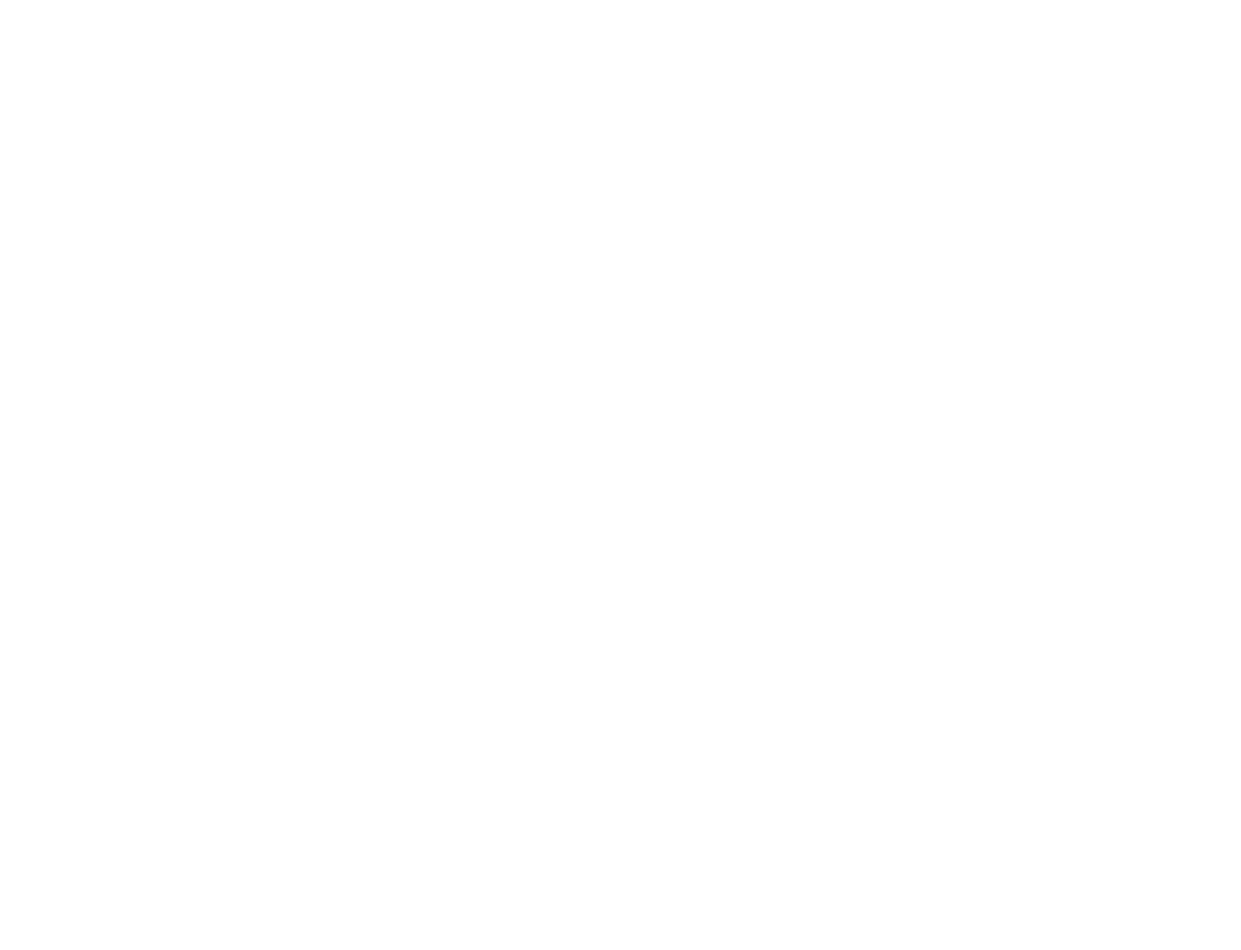
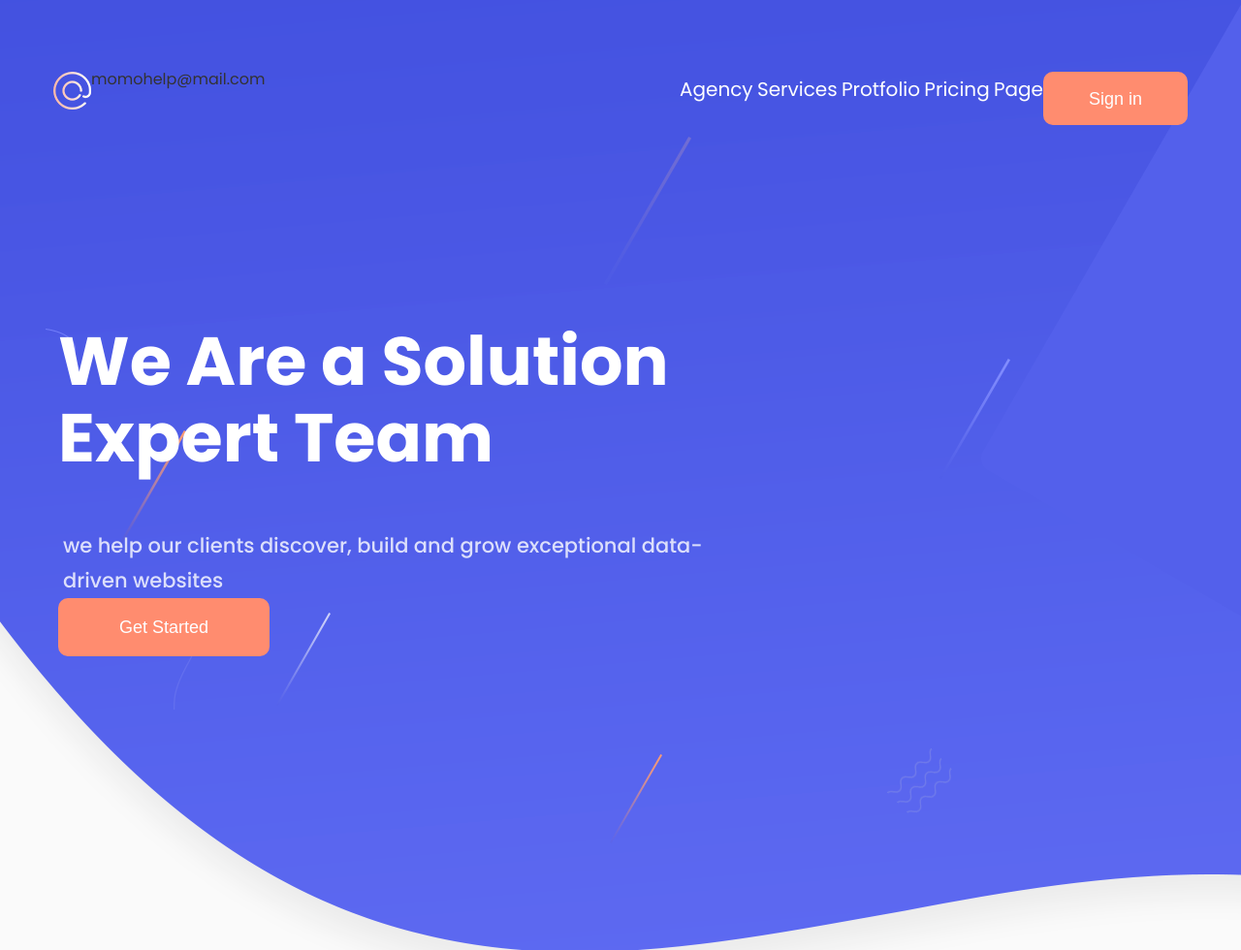
Before and after one commit to Ensive/pds-app, a website: page app/index.html in a window 1280 px wide. Shown: the top 980 px of the page at 97% size. Before the commit the page ends 800 px from the top, so only its background shows below. Drawn offline with nearby package versions, Linux system fonts and the light colour scheme; files that its build step writes are made by us from their sources.

Commit message:
Continuous development * add reset.scss * update index.html (format) * add fonts (google links) * Introduce Headline section and Button component (css)

```diff
--- a/app/index.html
+++ b/app/index.html
@@ -1,55 +1,87 @@
-<!doctype html>
+<!DOCTYPE html>
 <html lang="">
   <head>
-    <meta charset="utf-8">
-    <meta name="description" content="">
-    <meta name="viewport" content="width=device-width, initial-scale=1">
+    <meta charset="utf-8" />
+    <meta name="description" content="" />
+    <meta name="viewport" content="width=device-width, initial-scale=1" />
     <title>ukrainium app</title>
 
-    <link rel="apple-touch-icon" href="apple-touch-icon.png">
+    <link rel="apple-touch-icon" href="apple-touch-icon.png" />
     <!-- Place favicon.ico in the root directory -->
 
     <!-- build:css styles/vendor.css -->
     <!-- bower:css -->
+    <link rel="stylesheet" href="/bower_components/reset-css/reset.css" />
     <!-- endbower -->
     <!-- endbuild -->
 
     <!-- build:css styles/main.css -->
-    <link rel="stylesheet" href="styles/main.css">
+    <link rel="stylesheet" href="styles/main.css" />
     <!-- endbuild -->
 
+    <!-- TODO: use async Webfont loader -->
+    <link
+      href="https://fonts.googleapis.com/css?family=Poppins:400,500,600,700&amp;subset=latin-ext"
+      rel="stylesheet"
+    />
+    <link
+      href="https://fonts.googleapis.com/css?family=Nunito:600"
+      rel="stylesheet"
+    />
   </head>
   <body>
     <!--[if IE]>
-      <p class="browserupgrade">You are using an <strong>outdated</strong> browser. Please <a href="http://browsehappy.com/">upgrade your browser</a> to improve your experience.</p>
+      <p class="browserupgrade">
+        You are using an <strong>outdated</strong> browser. Please
+        <a href="http://browsehappy.com/">upgrade your browser</a> to improve
+        your experience.
+      </p>
     <![endif]-->
 
     <div class="ContainerBackground">
-    <header class="Header Container">
-      <a href="#" class="LogoLink">
-        <img src="" alt="" class="Logo">
-      </a>
-    </header>
+      <header class="Header Container">
+        <a href="#" class="LogoLink">
+          <img src="./images/logo-at.png" alt="" class="Logo" />
+        </a>
+        <span class="HeaderEmail">momohelp@mail.com</span>
+        <nav class="Nav">
+          <a class="NavLink" href="#">Agency</a>
+          <a class="NavLink" href="#">Services</a>
+          <a class="NavLink" href="#">Protfolio</a>
+          <a class="NavLink" href="#">Pricing</a>
+          <a class="NavLink" href="#">Page</a>
+        </nav>
+        <button class="Button">Sign in</button>
+      </header>
+
+      <div class="Headline">
+        <div class="Container">
+          <h1 class="Headline__title ">We Are a Solution Expert Team</h1>
+          <h2 class="Headline__Subtitle">
+            we help our clients discover, build and grow exceptional data-driven
+            websites
+          </h2>
+          <button class="Button Button--headline">Get Started</button>
+        </div>
+      </div>
     </div>
-
-    <!-- <div class="hero-unit">
-      <h1>'Allo, 'Allo!</h1>
-      <p>You now have</p>
-      <ul>
-        <li>HTML5 Boilerplate</li>
-        <li>Sass</li>
-        <li>jQuery</li>
-      </ul>
-    </div> -->
 
     <!-- Google Analytics: change UA-XXXXX-X to be your site's ID. -->
     <script>
-      (function(b,o,i,l,e,r){b.GoogleAnalyticsObject=l;b[l]||(b[l]=
-      function(){(b[l].q=b[l].q||[]).push(arguments)});b[l].l=+new Date;
-      e=o.createElement(i);r=o.getElementsByTagName(i)[0];
-      e.src='https://www.google-analytics.com/analytics.js';
-      r.parentNode.insertBefore(e,r)}(window,document,'script','ga'));
-      ga('create','UA-XXXXX-X');ga('send','pageview');
+      (function(b, o, i, l, e, r) {
+        b.GoogleAnalyticsObject = l;
+        b[l] ||
+          (b[l] = function() {
+            (b[l].q = b[l].q || []).push(arguments);
+          });
+        b[l].l = +new Date();
+        e = o.createElement(i);
+        r = o.getElementsByTagName(i)[0];
+        e.src = "https://www.google-analytics.com/analytics.js";
+        r.parentNode.insertBefore(e, r);
+      })(window, document, "script", "ga");
+      ga("create", "UA-XXXXX-X");
+      ga("send", "pageview");
     </script>
 
     <!-- build:js scripts/vendor.js -->
--- /dev/null
+++ b/app/styles/Headline.scss
@@ -0,0 +1,21 @@
+.Headline {
+  padding: 0 0 0 10px;
+}
+
+.Headline__title {
+  color: #fff;
+  font-size: 70px;
+  font-weight: 700;
+  line-height: 79px;
+  margin: 204px 0 0 0;
+  max-width: 630px; // 621
+}
+
+.Headline__Subtitle {
+  color: rgba(#fff, 0.8);
+  font-size: 21px;
+  font-weight: 500;
+  line-height: 36px;
+  max-width: 723px;
+  margin: 54px 0 0 5px;
+}
--- /dev/null
+++ b/app/styles/components/Button.scss
@@ -0,0 +1,48 @@
+.Button {
+  background-color: #ff8c6f;
+  border-radius: 10px;
+  border: 0;
+  color: #fefeff;
+  cursor: pointer;
+  font-size: 18px;
+  font-weight: 500;
+  height: 55px;
+  line-height: 30px;
+  max-width: 149px;
+  position: relative;
+  width: 100%;
+  z-index: 0;
+  overflow: hidden;
+
+  &:active {
+    transform: translateY(1px);
+    box-shadow: inset 0 2px 3px rgba(0, 0, 0, 0.2);
+  }
+
+  &::before {
+    content: "";
+    background-color: darken(#ff8c6f, 5%);
+    border-radius: 10px;
+    display: block;
+    height: 100%;
+    // left: 110%;
+    position: absolute;
+    top: 0;
+    transform: skew(30deg, 0) translateX(-110%);
+    transition: transform 0.4s ease;
+    // transform: skew(30deg, 0) translateX(-15%);
+    width: 125%;
+    z-index: -1;
+  }
+
+  &:hover::before {
+    // left: -20px;
+    transform: skew(10deg, 0) translateX(-15%);
+  }
+}
+
+.Button--headline {
+  // background-color: #ff846f;
+  height: 60px;
+  max-width: 218px;
+}
--- a/app/styles/main.scss
+++ b/app/styles/main.scss
@@ -8,42 +8,56 @@
 //   padding: 0.2em 0;
 // }
 
-// body {
-//   background: #fafafa;
-//   font-family: 'Helvetica Neue', Helvetica, Arial, sans-serif;
-//   color: #333;
-// }
+// font-family: 'Poppins', sans-serif;
+// font-family: 'Nunito', sans-serif;
+
+body {
+  background: #fafafa;
+  font-family: "Poppins", sans-serif;
+  font-weight: 400;
+  // font-family: "Helvetica Neue", Helvetica, Arial, sans-serif;
+  color: #333;
+
+  // reset
+  margin: 0;
+}
+
+.ContainerBackground {
+  background: url("../images/background-style.png") no-repeat 0 0;
+  width: 100%;
+  height: 1341px;
+  padding: 74px 0 0;
+  display: block;
+}
 
 .Container {
   max-width: 1170px;
-  // padding: 0 20px;
+  margin: 0 auto;
+  padding: 0 20px;
 }
 
 .Header {
-  margin: 74px auto 0;
+  // margin: 74px auto 0;
+  display: flex;
 }
 
-.Button {
-  height: 55px;
-  background-color: #ff8c6f;
-  border-radius: 10px;
-  // top: 74px;
-  max-width: 149px;
-  height: 55px;
+.Nav {
+  margin: 0 0 0 auto;
 }
 
-// .hero-unit {
-//   margin: 50px auto 0 auto;
-//   width: 300px;
-//   font-size: 18px;
-//   font-weight: 200;
-//   line-height: 30px;
-//   background-color: #eee;
-//   border-radius: 6px;
-//   padding: 60px;
-//   h1 {
-//     font-size: 60px;
-//     line-height: 1;
-//     letter-spacing: -1px;
-//   }
-// }
+.NavLink {
+  color: #fff;
+  line-height: 36px;
+  font-size: 20px;
+  text-decoration: none;
+
+  // font-family: FontAwesome5FreeSolid;
+  // font-size: 16px;
+
+  &:hover {
+    text-decoration: underline;
+  }
+}
+
+@import "./components/Button";
+@import "./Headline";
--- a/bower.json
+++ b/bower.json
@@ -2,7 +2,8 @@
   "name": "ukrainium-app",
   "private": true,
   "dependencies": {
-    "jquery": "~2.1.1"
+    "jquery": "~2.1.1",
+    "reset-css": "^4.0.1"
   },
   "devDependencies": {
     "chai": "^4.2.0",
```
